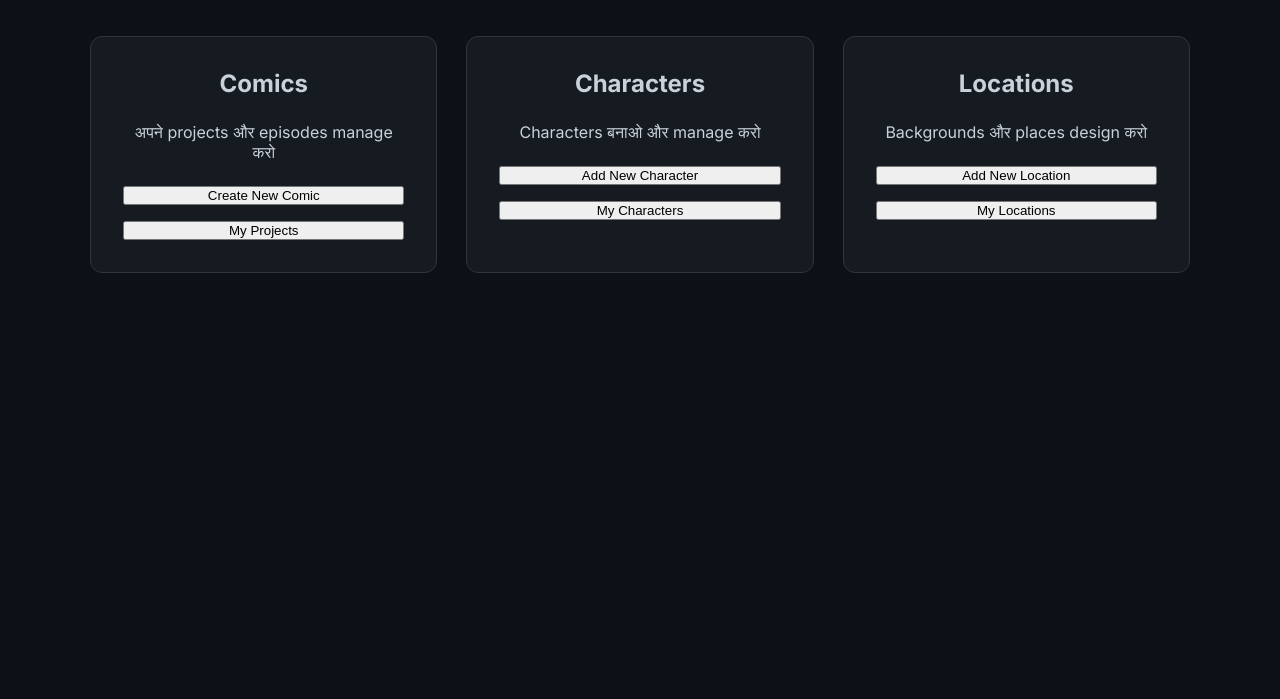
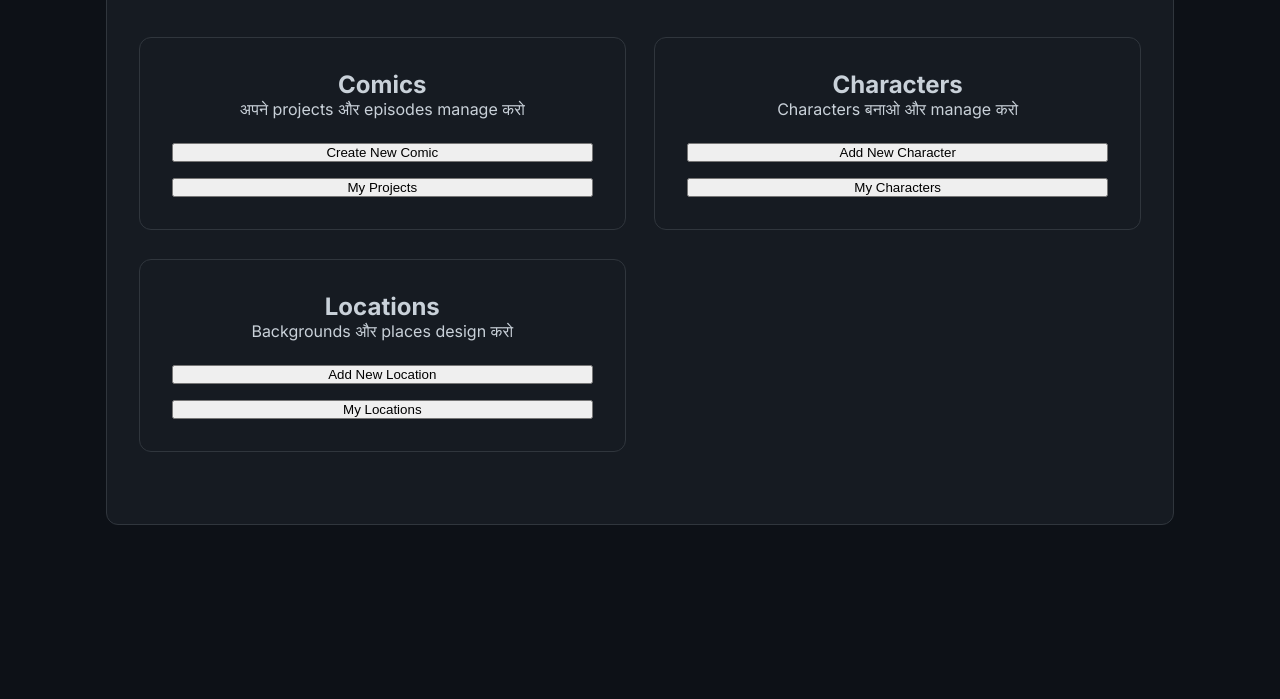
Before and after one commit to maxton480/comic-maker, a plain HTML site: page index.html in a window 1280 px wide. Shown: the part 101-800 px from the top of the page. Drawn offline with Linux system fonts and the light colour scheme.

Commit message:
Refactor CSS variables and section styles
Updated CSS variables and modified styles for sections.

```diff
--- a/css/base.css
+++ b/css/base.css
@@ -1,11 +1,9 @@
 :root {
   --bg: #0d1117;
-  --card-bg: #161b22;
+  --card: #161b22;
   --text: #c9d1d9;
   --accent: #58a6ff;
-  --accent-hover: #79c0ff;
   --border: #30363d;
-  --shadow: 0 8px 24px rgba(0,0,0,0.4);
 }
 
 * { margin:0; padding:0; box-sizing:border-box; }
@@ -13,13 +11,9 @@
   background: var(--bg);
   color: var(--text);
   font-family: 'Inter', sans-serif;
-  min-height: 100vh;
-  padding: 1.5rem;
 }
 
-.app-container { max-width: 1100px; margin: 0 auto; }
+.app-container { max-width: 1100px; margin: 0 auto; padding: 1rem; }
 
-.section { display: none; }
+.section { display: none; padding: 2rem; background: var(--card); border-radius: 12px; border: 1px solid var(--border); }
 .section.active { display: block; }
-
-h1, h2 { text-align: center; margin-bottom: 1.5rem; }
```
